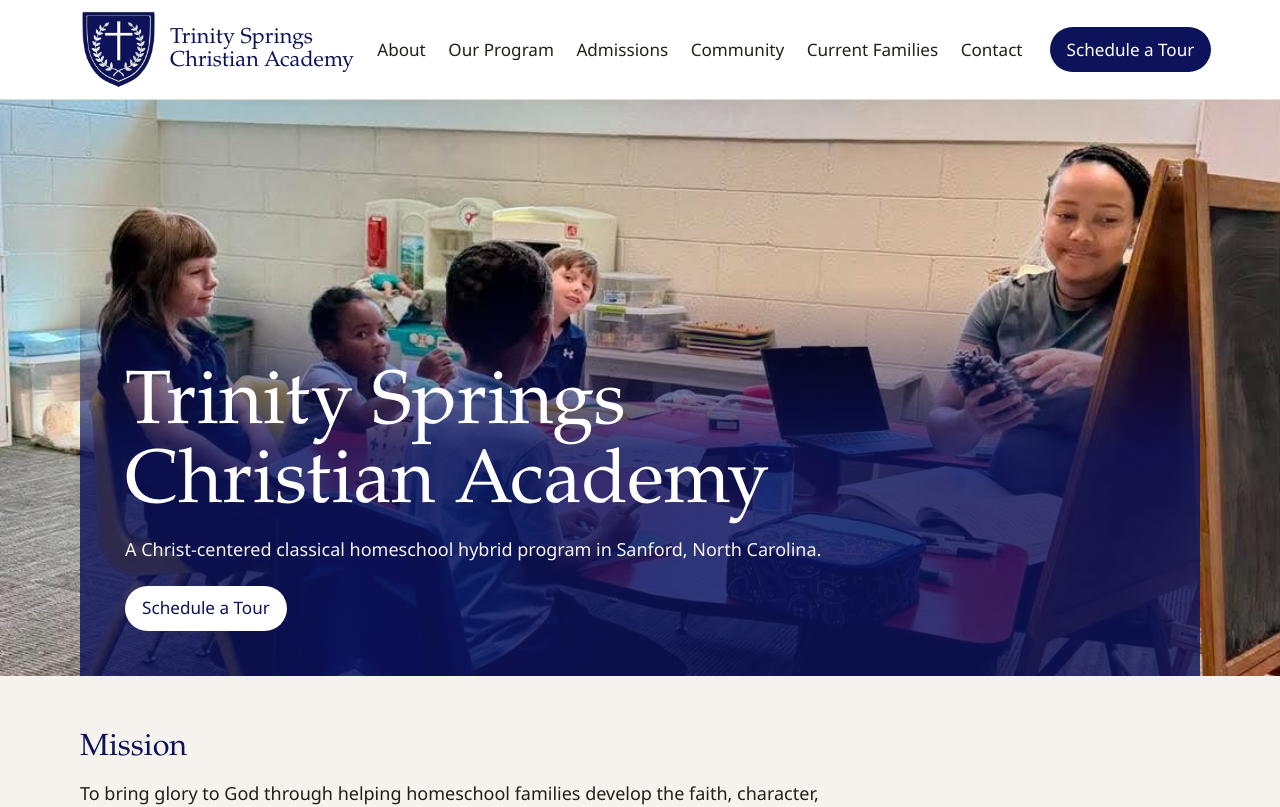
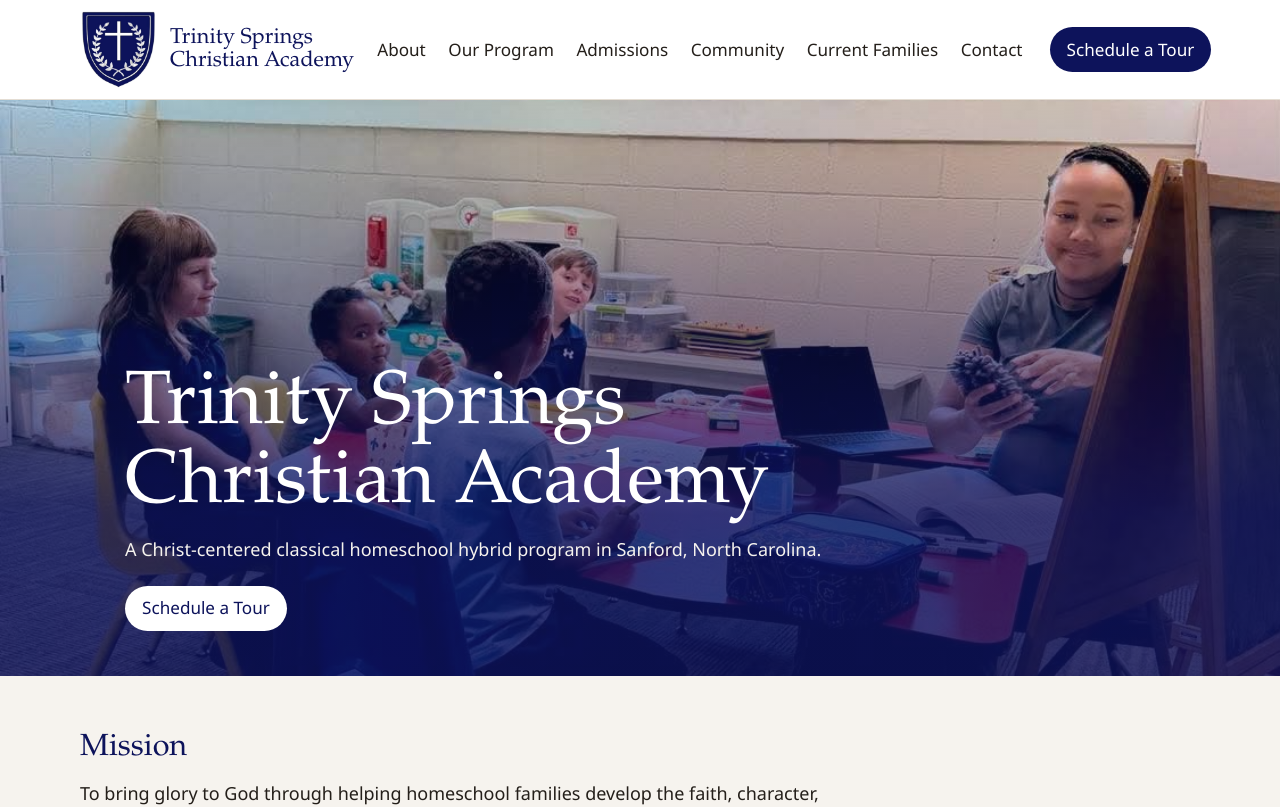
Before and after one commit to Dionne-Stratton/gina-project-trinity-springs-nc, a React (Vite) app in the folder trinity-springs-nc-vite/: page / in a window 1280 px wide. Shown: the top 807 px of the page. Built offline with nearby package versions, Linux system fonts and the light colour scheme.

Commit message:
Extend homepage navy gradient across full hero photo

```diff
--- a/trinity-springs-nc-vite/src/index.css
+++ b/trinity-springs-nc-vite/src/index.css
@@ -252,6 +252,14 @@
   object-position: center 62%;
 }
 
+.hero::after {
+  content: '';
+  position: absolute;
+  inset: 0;
+  background: linear-gradient(transparent, rgba(13, 19, 91, 0.82) 72%);
+  pointer-events: none;
+}
+
 .hero-copy {
   position: relative;
   z-index: 1;
@@ -259,7 +267,6 @@
   margin-inline: auto;
   padding: 4.5rem 2.5rem 2.5rem;
   color: var(--white);
-  background: linear-gradient(transparent, rgba(13, 19, 91, 0.82) 42%);
 }
 
 .hero-copy h1 {
```
